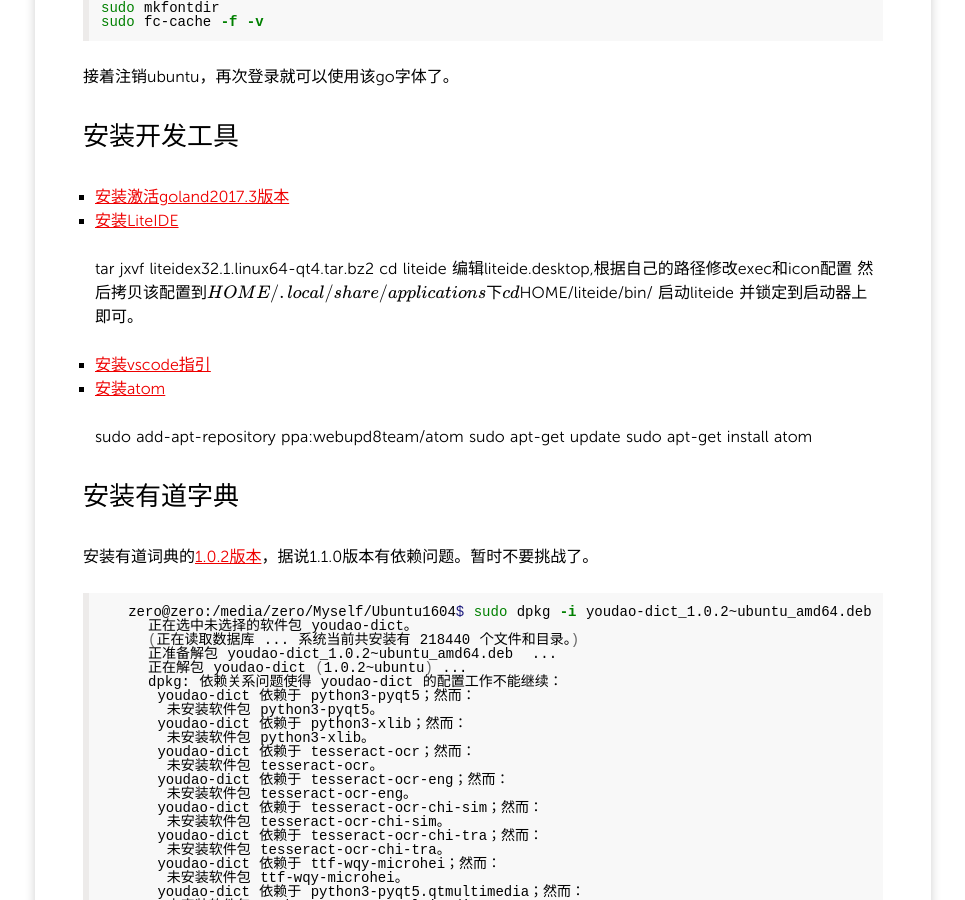
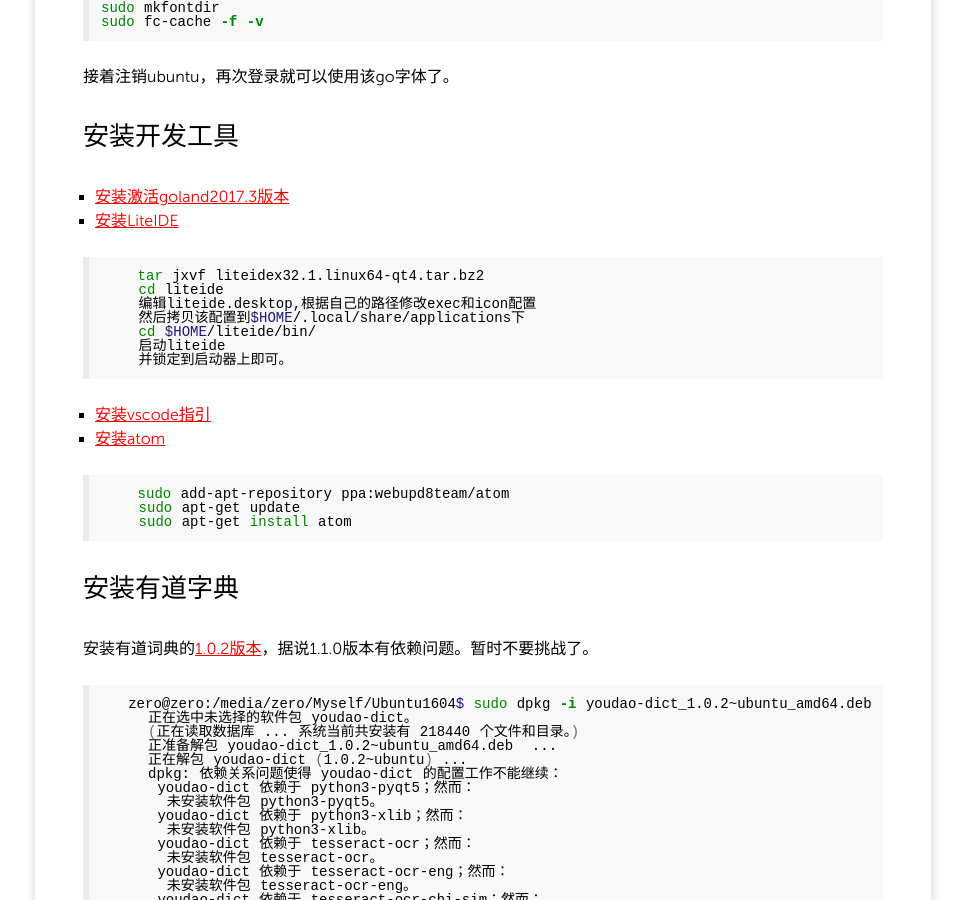
Before and after one commit to niuziru/niuziru.github.io, a Jekyll site: the page built from _posts/2017/2017-12-05-things-after-install-ubuntu16.04-with-Upan.md, in a window 1280 px wide and 900 px high, scrolled down 1714 px. Shown: the whole window, without its empty margins (157-1122 px from the left). Built offline with Jekyll 4.4.1, drawn with Linux system fonts in a browser that asks for light colours; formulas are drawn with MathJax 3.

Commit message:
add 在ubuntu16.04上使用liteide

````diff
--- a/_posts/2017/2017-12-05-things-after-install-ubuntu16.04-with-Upan.md
+++ b/_posts/2017/2017-12-05-things-after-install-ubuntu16.04-with-Upan.md
@@ -97,6 +97,7 @@ sudo fc-cache -f -v
 * [安装激活goland2017.3版本](2017-12-05-active-goland-2017.3.md)
 * [安装LiteIDE](https://golangtc.com/download/liteide)
 
+```sh
     tar jxvf liteidex32.1.linux64-qt4.tar.bz2
     cd liteide
     编辑liteide.desktop,根据自己的路径修改exec和icon配置
@@ -104,13 +105,16 @@ sudo fc-cache -f -v
     cd $HOME/liteide/bin/
     启动liteide
     并锁定到启动器上即可。
+```
 
 * [安装vscode指引](https://code.visualstudio.com/docs/setup/linux)
 * [安装atom](http://www.linuxidc.com/Linux/2014-05/101501.htm)
 
+```sh
     sudo add-apt-repository ppa:webupd8team/atom
     sudo apt-get update
     sudo apt-get install atom
+```
 
 ## 安装有道字典
 
````
